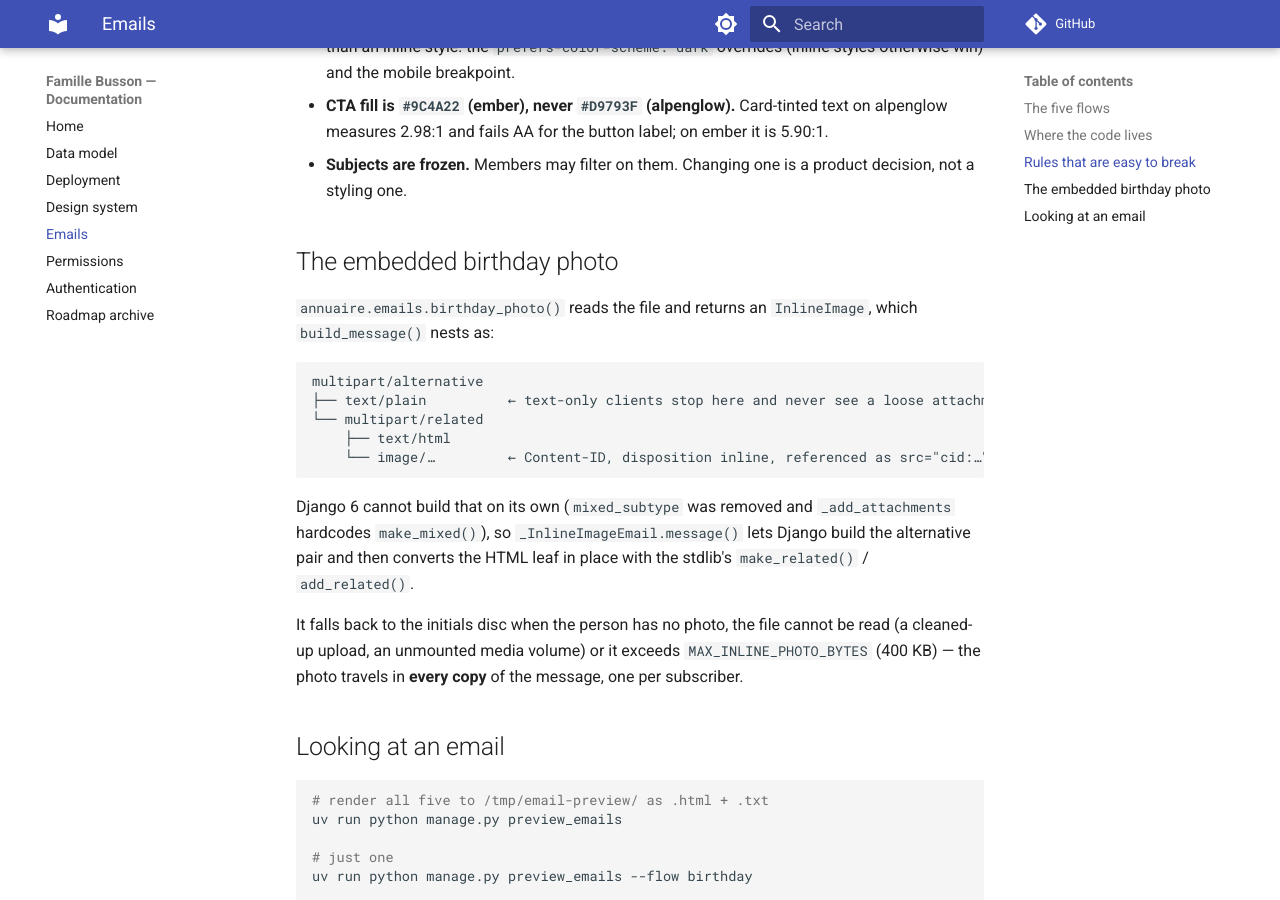
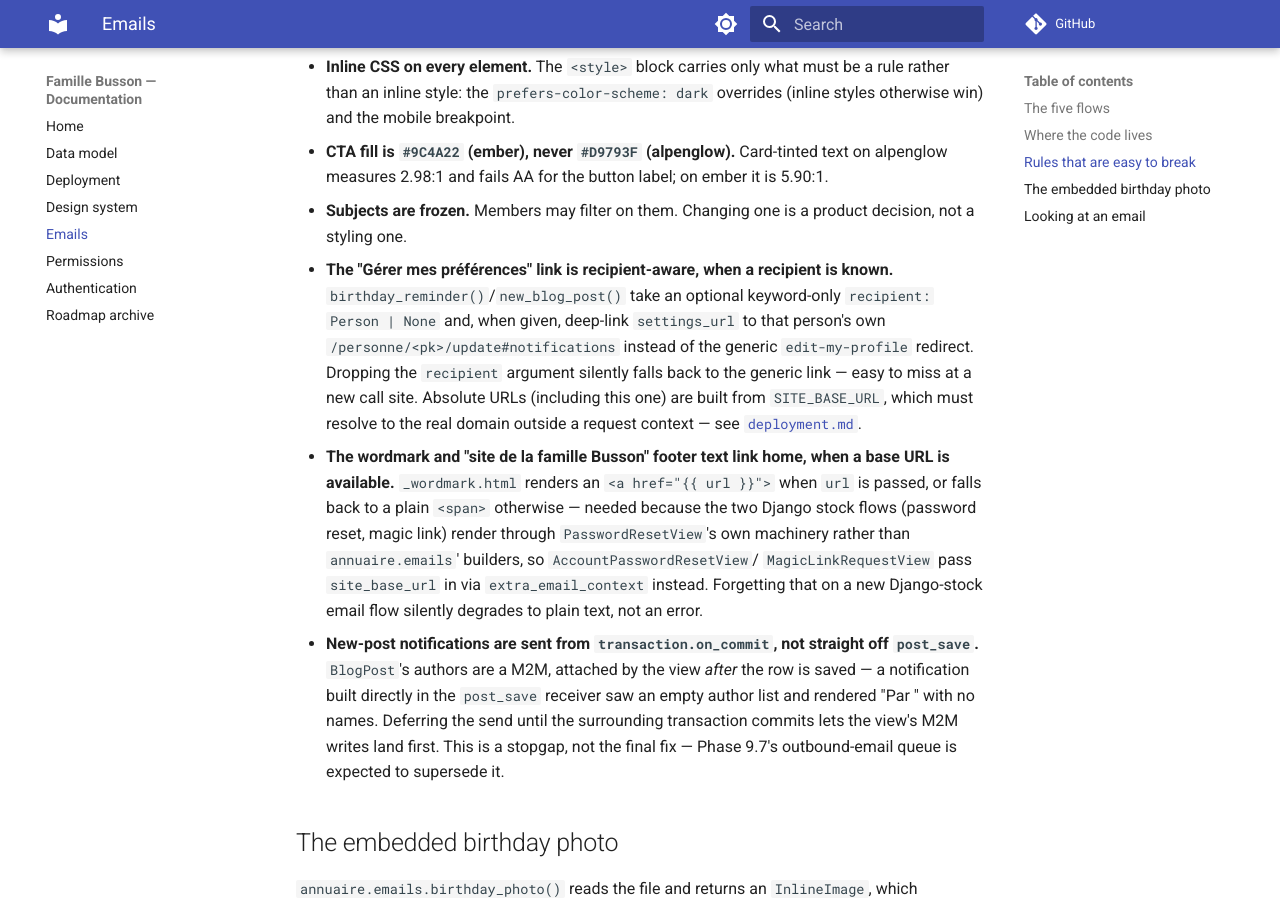
Before and after one commit to reboulip/famille-busson, an MkDocs documentation site: the page built from docs/emails.md, in a window 1280 px wide and 900 px high, scrolled down 1903 px. Built offline with MkDocs 1.6.1 and Material for MkDocs 9.7.7, drawn with Linux system fonts in a browser that asks for light colours; comment, search, counter and statistics services are not loaded; some of the changed text lies outside the part shown.

Commit message:
docs: sync documentation for Phase 8
- docs/deployment.md — describe SITE_BASE_URL's new derivation chain and
  warning system check (8.1); new "App version" section for APP_VERSION's
  tomllib-based read and its footer exposure (8.6).
- docs/emails.md — recipient-aware "Gérer mes préférences" deep link (8.1);
  linked wordmark/footer text and the on_commit author-byline fix (8.2).
- docs/permissions.md — new document_search_ajax endpoint and its access
  scoping (8.4); BlogPostForm.documents' fail-closed behavior and the
  render-time re-check on the publication detail page (8.4).

Co-Authored-By: Claude Sonnet 5 <noreply@anthropic.com>
Claude-Session: https://claude.ai/code/session_01MczYa5sWUE3BUjN5rZqqVC

```diff
--- a/docs/emails.md
+++ b/docs/emails.md
@@ -30,6 +30,7 @@ This was a rendering swap.
 | `annuaire/email_utils.py` | `OutgoingEmail`, `InlineImage`, `build_message`, `send_bulk_emails`. Transport and MIME. |
 | `annuaire/templates/annuaire/emails/_base.html` | The shared shell: ridge, wordmark, eaves line, card, footer. |
 | `annuaire/templates/annuaire/emails/_horizon.html` | The restrained ridge (credential flows). |
+| `annuaire/templates/annuaire/emails/_wordmark.html` | The "Famille Busson" wordmark, linked to `site_base_url` when given, plain text otherwise. Included by both `_base.html` and `_horizon.html`. |
 | `annuaire/templates/annuaire/emails/_button.html` | The single call to action. |
 | `annuaire/management/commands/preview_emails.py` | Renders or sends any flow on demand. |
 
@@ -56,6 +57,28 @@ decided in exactly one place.
   alpenglow measures 2.98:1 and fails AA for the button label; on ember it is 5.90:1.
 - **Subjects are frozen.** Members may filter on them. Changing one is a product
   decision, not a styling one.
+- **The "Gérer mes préférences" link is recipient-aware, when a recipient is known.**
+  `birthday_reminder()`/`new_blog_post()` take an optional keyword-only
+  `recipient: Person | None` and, when given, deep-link `settings_url` to that person's
+  own `/personne/<pk>/update#notifications` instead of the generic `edit-my-profile`
+  redirect. Dropping the `recipient` argument silently falls back to the generic link —
+  easy to miss at a new call site. Absolute URLs (including this one) are built from
+  `SITE_BASE_URL`, which must resolve to the real domain outside a request context — see
+  [`deployment.md`](deployment.md#environment-variables).
+- **The wordmark and "site de la famille Busson" footer text link home, when a base URL
+  is available.** `_wordmark.html` renders an `<a href="{{ url }}">` when `url` is
+  passed, or falls back to a plain `<span>` otherwise — needed because the two Django
+  stock flows (password reset, magic link) render through `PasswordResetView`'s own
+  machinery rather than `annuaire.emails`' builders, so `AccountPasswordResetView`/
+  `MagicLinkRequestView` pass `site_base_url` in via `extra_email_context` instead.
+  Forgetting that on a new Django-stock email flow silently degrades to plain text, not
+  an error.
+- **New-post notifications are sent from `transaction.on_commit`, not straight off
+  `post_save`.** `BlogPost`'s authors are a M2M, attached by the view *after* the row is
+  saved — a notification built directly in the `post_save` receiver saw an empty author
+  list and rendered "Par " with no names. Deferring the send until the surrounding
+  transaction commits lets the view's M2M writes land first. This is a stopgap, not the
+  final fix — Phase 9.7's outbound-email queue is expected to supersede it.
 
 ## The embedded birthday photo
 
```
Also changed, not shown: docs/deployment.md (+22 -3 lines), docs/permissions.md (+5 -4 lines).
